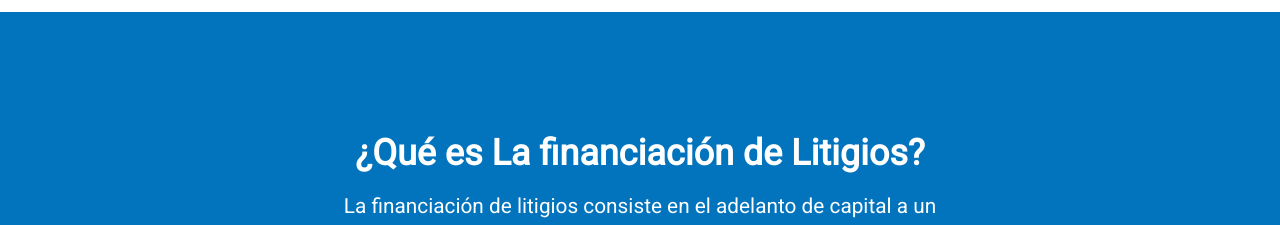
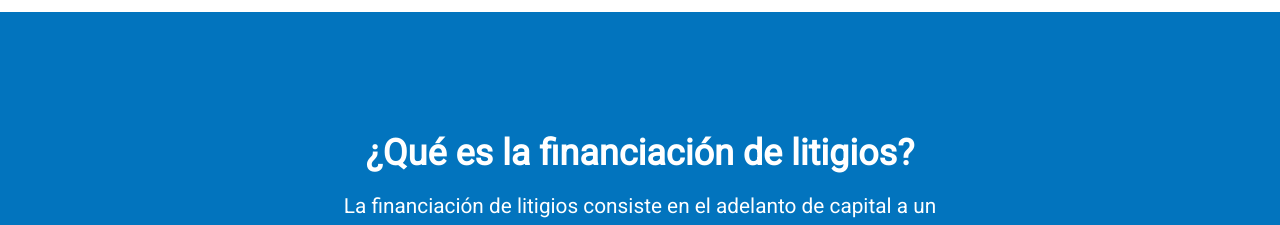
Before and after one commit to yaggerz/adelantatusentencia, a Next.js app: page / in a window 1280 px wide. Shown: the part 860-1085 px from the top of the page. Built offline with nearby package versions, Linux system fonts and the light colour scheme.

Commit message:
change text in section one

```diff
--- a/components/SectionOne.js
+++ b/components/SectionOne.js
@@ -11,7 +11,7 @@ export const SectionOne = () => {
 							mb={4}
 							color='white'
 							fontSize={{ base: '3xl', sm: '4xl', lg: '4xl' }}>
-							¿Qué es La financiación de Litigios?
+							¿Qué es la financiación de litigios?
 						</Heading>
 						<Text
 							width={{
```
